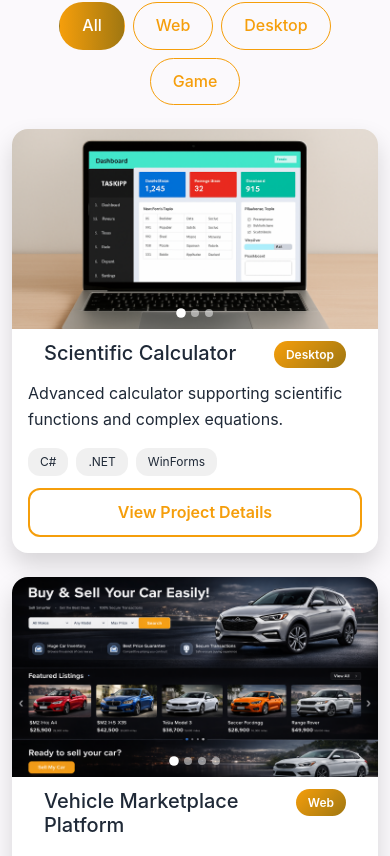
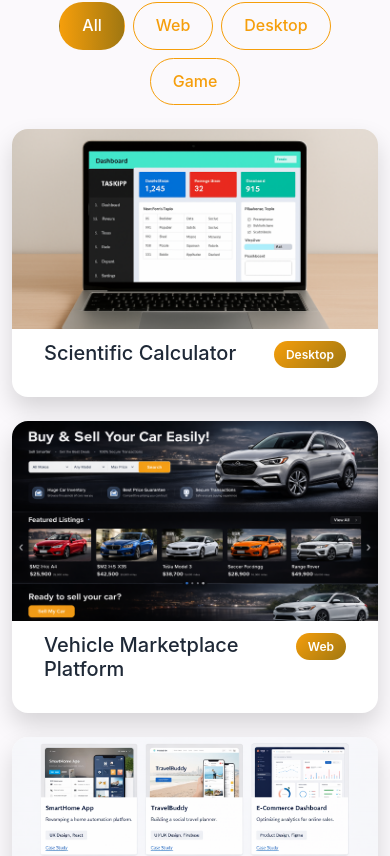
Before and after one commit to NatnaelAbreham/portfolio, a React (Vite) app: page / in a window 390 px wide. Shown: the part 6915-7771 px from the top of the page. Built offline with nearby package versions, Linux system fonts and the light colour scheme.

Commit message:
optimizing project card

```diff
--- a/src/components/Projects.jsx
+++ b/src/components/Projects.jsx
@@ -37,7 +37,7 @@ const projectsData = [
     description:
       "A modern and responsive car buy and sell website.  ",
     tech: ["React", "CSS", "JavaScript", "Bootstrap", "MySQL", "PHP"],
-    images: [c1, c2, c3,c4],
+    images: [c1, c2, c3, c4],
     details:
       "A modern and responsive car buy and sell website designed to provide a seamless vehicle marketplace experience. The platform allows users to browse, search, and list vehicles with detailed specifications, pricing, and high-quality visuals. Built with a clean UI, dark mode support, smooth transitions, and mobile-first responsiveness, the website ensures excellent usability across all devices. Ideal for dealerships, individual sellers, and automotive marketplaces looking for a professional and scalable online presence.",
   },
@@ -146,7 +146,7 @@ export default function Projects() {
         <div className="row g-4 justify-content-center">
           <AnimatePresence>
             {filteredProjects.map((project, idx) => {
-              const imgIdx = cardImageIndex[idx] || 0;
+              const imgIdx = isMobile ? 0 : (cardImageIndex[idx] || 0);
 
               return (
                 <motion.div
@@ -166,7 +166,7 @@ export default function Projects() {
                         alt={project.title}
                       />
 
-                      {project.images.length > 1 && (
+                      {!isMobile && project.images.length > 1 && (
   <>
     <div className="view-images-btn">
       View {project.images.length} Images
@@ -200,6 +200,8 @@ export default function Projects() {
     </span>
   </div>
 
+  {!isMobile && (
+    <>
       <p>{project.description}</p>
 
       <div className="project-tech">
@@ -208,9 +210,11 @@ export default function Projects() {
         ))}
       </div>
 
-                      <button className="view-project-btn">
+     {/*  <button className="view-project-btn">
         View Project Details
-                      </button>
+      </button> */}
+    </>
+  )}
 </div>
                   </div>
                 </motion.div>
@@ -228,10 +232,10 @@ export default function Projects() {
               {isMobile ? (
                 <motion.div
   className="mobile-project-details"
-          initial={{ opacity: 0 }}
-          animate={{ opacity: 1 }}
-          exit={{ opacity: 0 }}
-          transition={{ duration: 0.3 }}
+  initial={{ y: "100%" }}
+  animate={{ y: 0 }}
+  exit={{ y: "100%" }}
+  transition={{ type: "spring", damping: 28, stiffness: 260 }}
 >
                   <div className="mobile-header">
                     <h3>{selectedProject.title}</h3>
@@ -327,8 +331,7 @@ export default function Projects() {
                                 <img
                                   key={i}
                                   src={img}
-                                className={`thumbnail ${
-                                  i === modalIndex ? "active" : ""
+                                  className={`thumbnail ${i === modalIndex ? "active" : ""
                                     }`}
                                   onClick={() => setModalIndex(i)}
                                   alt=""
--- a/src/styles/projects.css
+++ b/src/styles/projects.css
@@ -416,7 +416,14 @@
     left: 50%;
     transform: translate(-50%, -50%);
   }
-
+  .project-card::after {
+    content: "Tap to view";
+    position: absolute;
+    bottom: 12px;
+    right: 12px;
+    font-size: 11px;
+    opacity: 0.6;
+  }
   .modal-content-wrapper {
     padding: 16px;
   }
```
Lines whose indentation alone changed are shown as unchanged.
